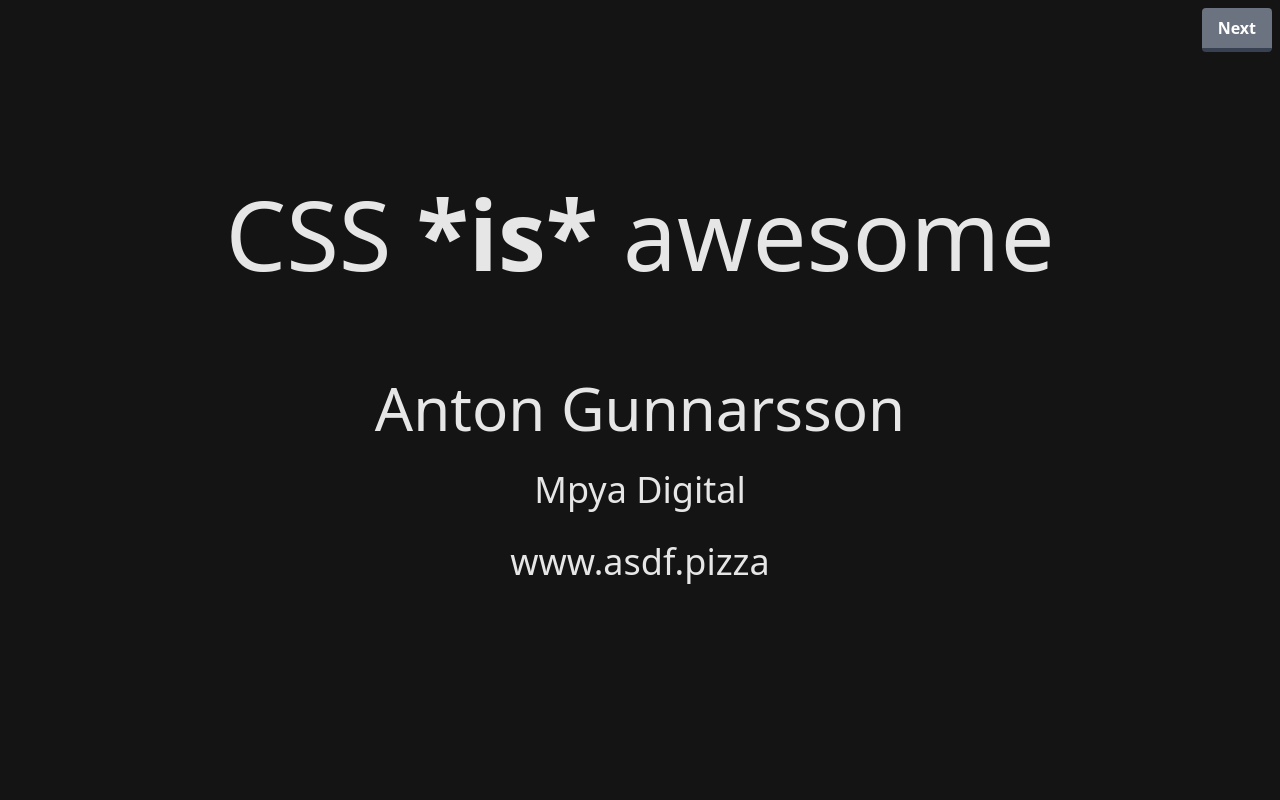
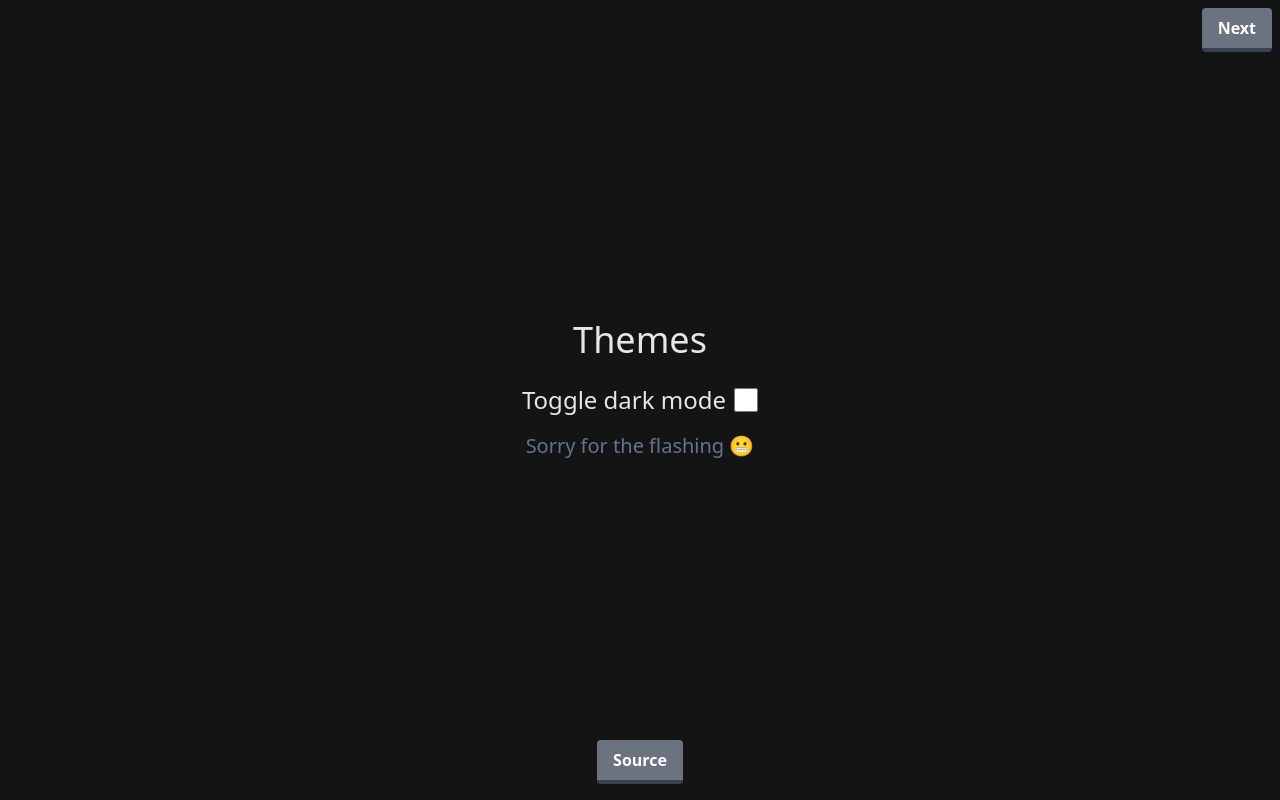
Before and after one commit to anton-g/css-is-awesome, a React (Vite) app: page / in a window 1280 px wide. Built offline with nearby package versions, Linux system fonts and the light colour scheme.

Commit message:
Add DarkMode demo

```diff
--- a/src/App.tsx
+++ b/src/App.tsx
@@ -1,5 +1,6 @@
 import { useState } from 'react';
 import ChildCount from './demos/childcount/ChildCount';
+import DarkMode from './demos/darkmode/DarkMode';
 import FormError from './demos/error/FormError';
 import Hover from './demos/hover/Hover';
 import Other from './demos/other/Other';
@@ -8,7 +9,16 @@ import Tabs from './demos/tabs/Tabs';
 export default function App() {
   const [stage, setStage] = useState(0);
 
-  const parts = [Intro, Hover, Tabs, Other, ChildCount, FormError, Thanks];
+  const parts = [
+    DarkMode,
+    Intro,
+    Hover,
+    Tabs,
+    Other,
+    ChildCount,
+    FormError,
+    Thanks,
+  ];
 
   const Current = parts[stage];
 
--- /dev/null
+++ b/src/demos/darkmode/DarkMode.tsx
@@ -0,0 +1,34 @@
+import './darkmode.css';
+import { Demo } from '../../Demo';
+
+export default function DarkMode() {
+  return (
+    <Demo>
+      <Demo.Implementation>
+        <div>
+          <h1 className="mb-6 pt-6 text-4xl">Themes</h1>
+          <div className="flex items-center gap-2">
+            <label className="text-2xl">Toggle dark mode</label>
+            <input className="theme-toggle h-6 w-6" type="checkbox" />
+          </div>
+          <p className="mt-4 text-xl text-slate-500">
+            Sorry for the flashing 😬
+          </p>
+        </div>
+      </Demo.Implementation>
+      <Demo.Source
+        foo={`:root {
+  --bg-color: black;
+  --text-color: white;
+}
+
+:root:has(.theme-toggle:checked) {
+  --bg-color: white;
+  --text-color: black;
+}
+`}
+        html={`<input class="theme-toggle" type="checkbox" />`}
+      ></Demo.Source>
+    </Demo>
+  );
+}
--- /dev/null
+++ b/src/demos/darkmode/darkmode.css
@@ -0,0 +1,4 @@
+:root:has(.theme-toggle:checked) {
+  --background-color: rgb(230, 230, 230);
+  --text-color: rgb(20, 20, 20);
+}
```
